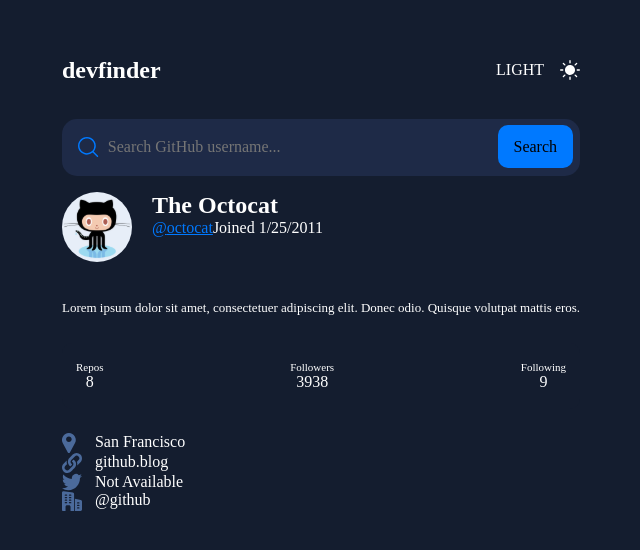
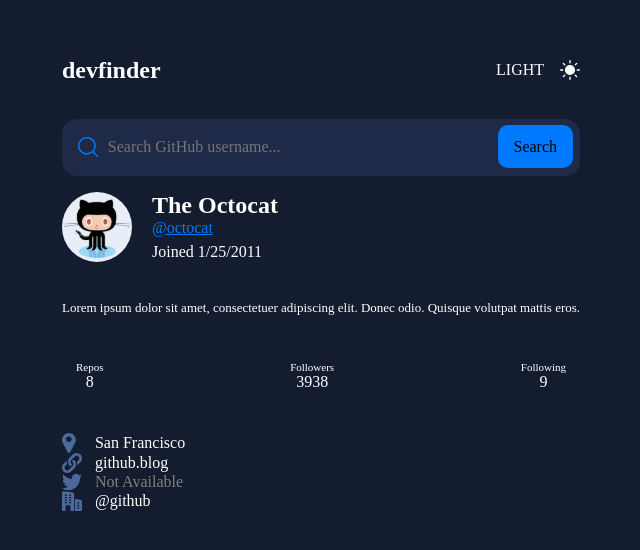
Before and after one commit to ronaldpaek/github-user-search-app, a React (Vite) app: page / in a window 1280 px wide. Shown: the part 116-666 px from the top of the page, without its empty margins (319-959 px from the left). Built offline with nearby package versions, Linux system fonts and the light colour scheme.

Commit message:
Update css files

```diff
--- a/src/App.css
+++ b/src/App.css
@@ -81,6 +81,7 @@
 .user-handle {
   margin-bottom: 6px;
   color: #0079ff;
+  display: block;
 }
 
 .user-bio {
@@ -116,6 +117,7 @@
 .contact-item {
   display: flex;
   gap: 13px;
+  align-items: center;
 }
 
 .contact-item:first-child {
@@ -126,3 +128,9 @@
   color: #fff;
   text-decoration: none;
 }
+
+.not-available {
+  color: gray;
+  pointer-events: none;
+  cursor: default;
+}
--- a/src/index.css
+++ b/src/index.css
@@ -38,14 +38,25 @@ body,
   height: 100%;
 }
 
+:root {
+  /* Light Mode Colors: */
+  --color-primary-light: hsl(212deg, 100%, 50%);
+  --color-neutral-light-1: hsl(217deg, 20%, 51%);
+  --color-neutral-light-2: hsl(217deg, 35%, 45%);
+  --color-neutral-light-dark: hsl(217deg, 21%, 21%);
+  --color-accent-light: hsl(227deg, 100%, 98%);
+  --color-white-light: hsl(0deg, 0%, 100%);
+  /* Dark Mode Colors */
+  --color-primary-dark: hsl(212deg, 100%, 50%);
+  --color-white-dark: hsl(0deg, 0%, 100%);
+  --color-neutral-dark-1: hsl(220deg, 40%, 13%);
+  --color-neutral-dark-2: hsl(222deg, 41%, 20%);
+}
+
 body {
   background: #141d2f;
   color: #fff;
 }
 
-/* :root {
-
-}
-
-:root[data-theme="dark"] {
-} */
+/* :root[data-theme="dark"] {
+}  */
```
Also changed, not shown: 1 other file (tests, documents, lock files or other folders).
